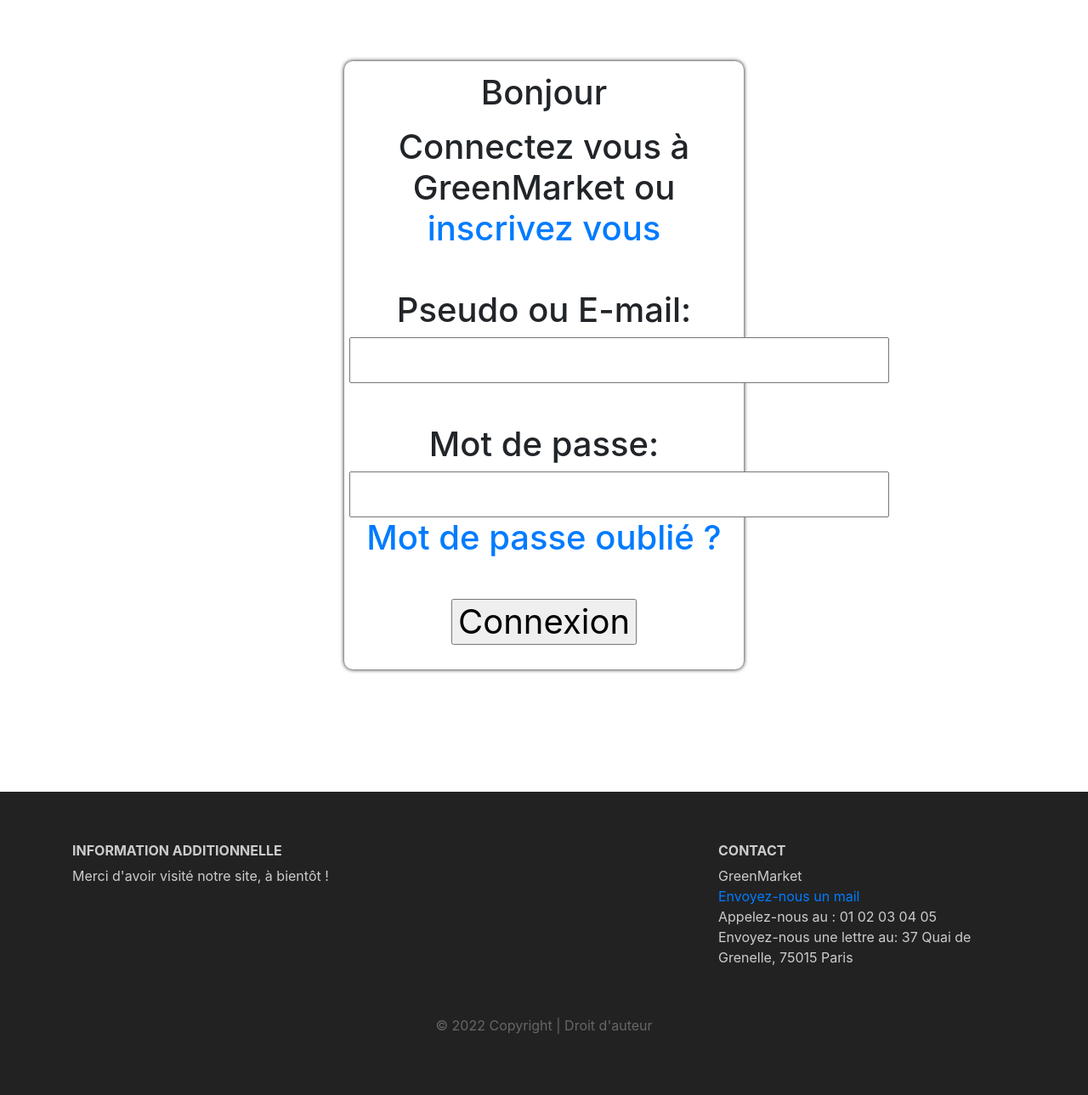
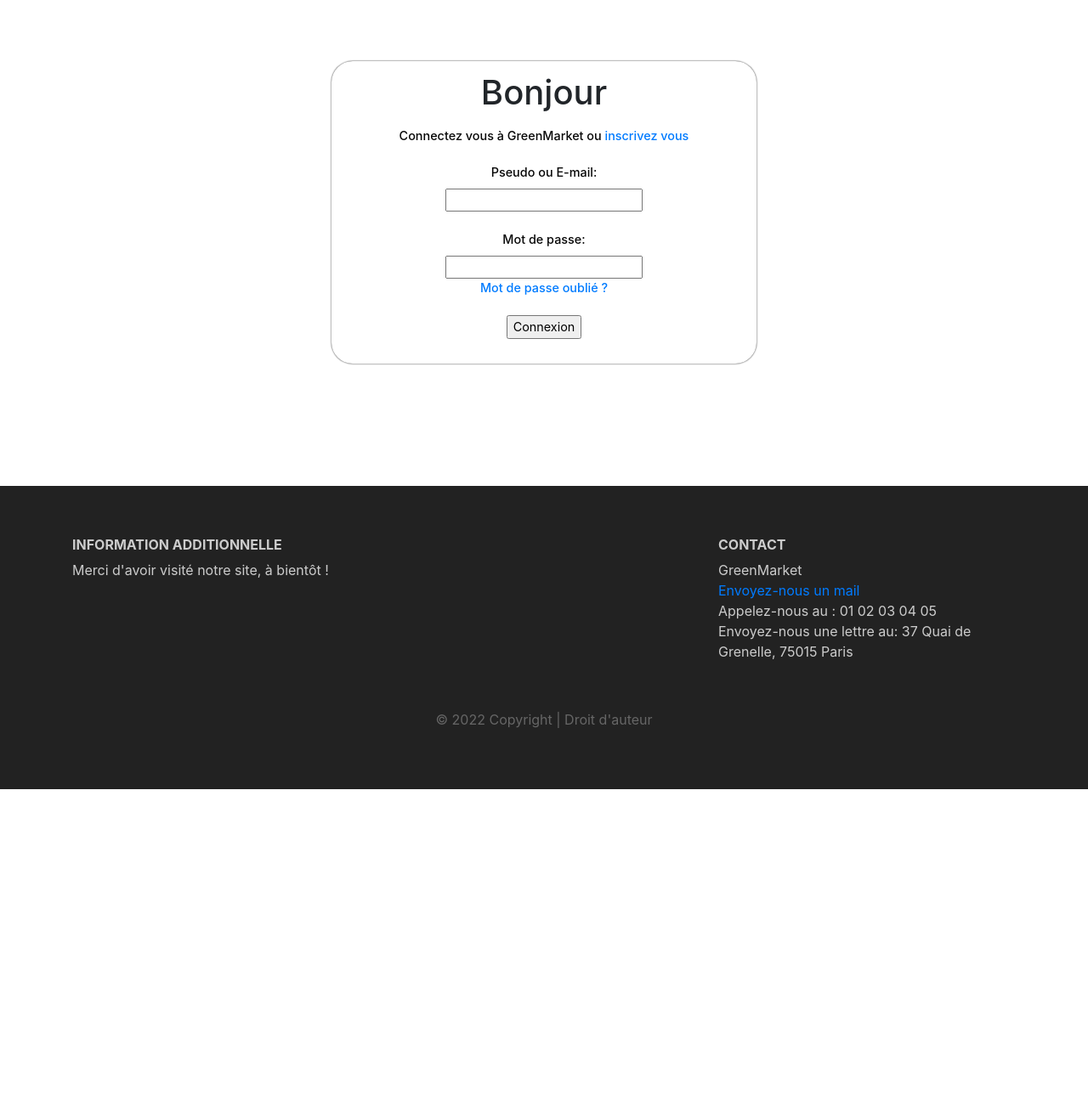
Before and after one commit to Hawa37/Projet-WEB-pour-l-NRJ, a PHP site: page /Compte.html in a window 1280 px wide. Shown: the part 57-1346 px from the top of the page at 85% size. After the commit the page ends 986 px from the top, so only its background shows below. Run offline with PHP 8.4, Linux system fonts and the light colour scheme.

Commit message:
Update TestMiseEnPage.css

```diff
--- a/TestMiseEnPage.css
+++ b/TestMiseEnPage.css
@@ -33,12 +33,13 @@
 }
 
 .header {
-	background-image: url('images\c.png');
+	background-image: url('c.png');
 	background-size: cover;
 	background-position: center;
 	position: relative;
 }
 
+/*-- Contenu Page d"acceuil--*/
 .overlay {
 	position: absolute;
 	min-height: 100%;
@@ -47,18 +48,6 @@
 	background-color: rgba(0, 0, 0, 0.3);
 }
 
-.Compte {
-	text-align: center;
-	border: #fff;
-	border : solid #fff;
-	border-radius: 10px 10px 10px 10px;
-	padding: 10px 3px 10px 3px;
-	font-size: 70%;
-	background-color: #fff;
-	box-shadow: 0 0 0.5em #000;
-	width: 470px;
-	margin: 0 auto;
-}
 
 .description {
 	left: 50%;
@@ -98,6 +87,7 @@
 	color: #000;
 }
 
+
 /*-- footer--*/
 
 .page-footer {
@@ -110,3 +100,35 @@
 	color: #666;
 	padding: 40px 0;
 }
+
+/*-- Contenu page Mon compte--*/
+
+.Compte {
+	text-align: center;
+	border: #fff;
+	border : solid #fff;
+	border-radius: 25px 25px 25px 25px;
+	padding: 10px 10px 10px 10px;
+	font-size: 60%;
+	background-color: #fff;
+	box-shadow: 0 0 0.2em #000;
+	width: 500px;
+	margin: 0 auto;
+}
+
+
+
+
+.Compte p{
+	color: rgb(7, 7, 7);
+	font-size: 0.9rem;
+	line-height: 1.5;
+}
+
+.compte {
+	/*-- background-image: url('vert-pastel.jpg'); --*/
+	background-color: #23873d
+	background-size: cover;
+	background-position: center;
+	position: relative;
+}
```
